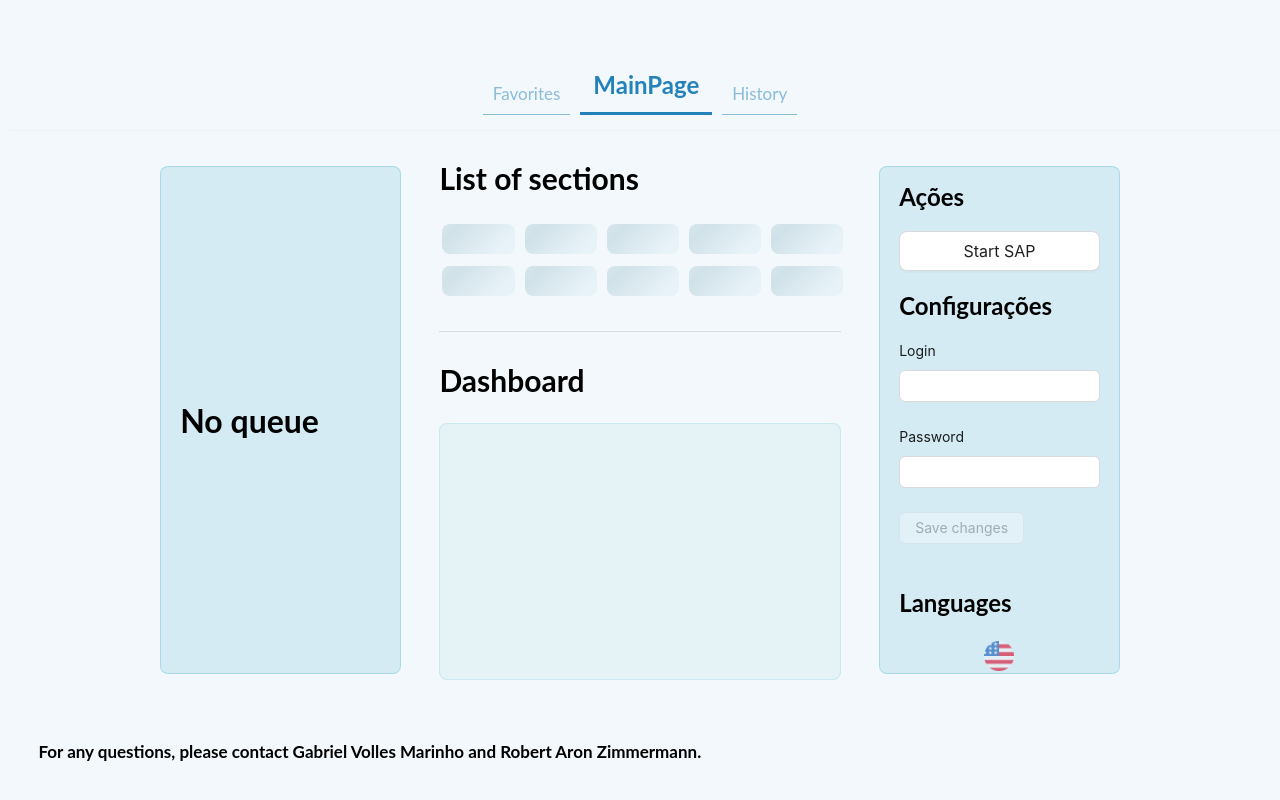
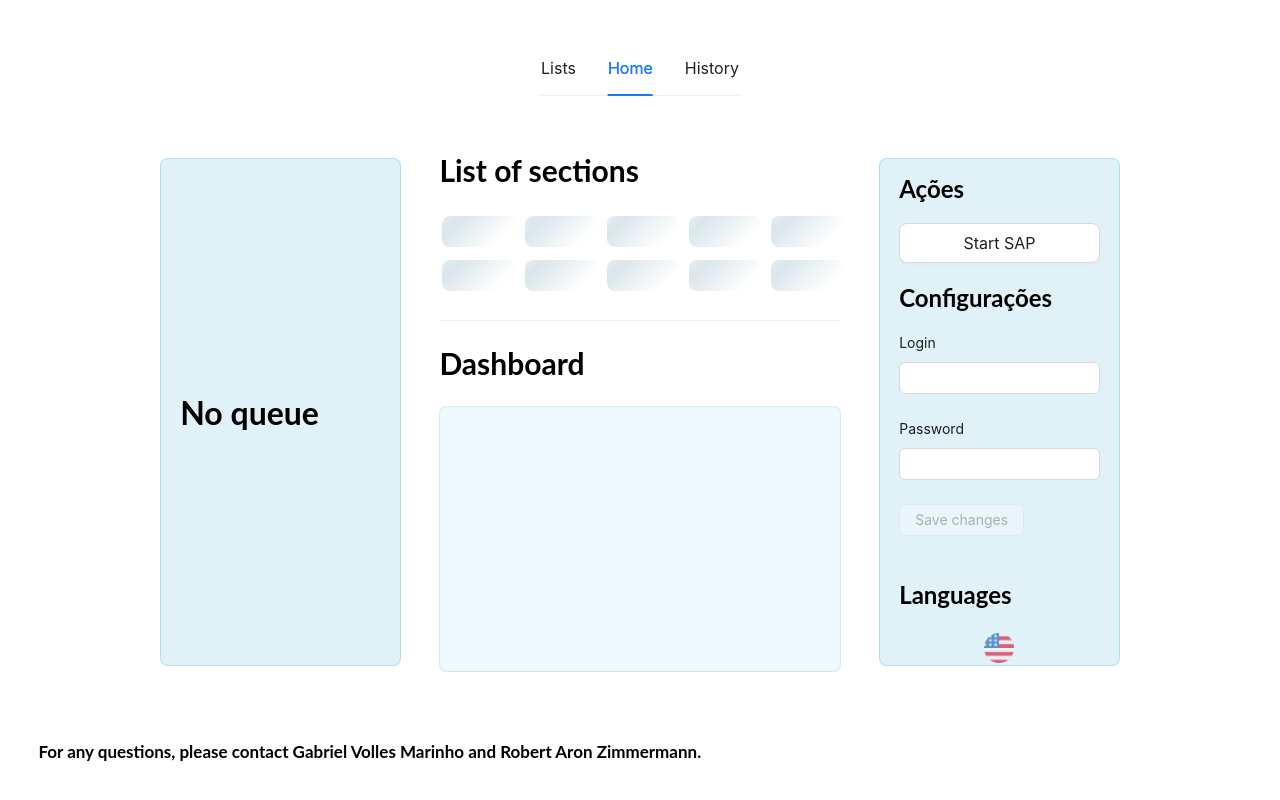
Before and after one commit to GabrielvMarinho/macros-manager, a React (Create React App) app in the folder frontend-2/: page / in a window 1280 px wide. Built offline with nearby package versions, Linux system fonts and the light colour scheme.

Commit message:
database lists logic added and styling

```diff
--- a/frontend-2/src/App.js
+++ b/frontend-2/src/App.js
@@ -1,30 +1,54 @@
-import React, { useState } from 'react';
+import React, { useEffect, useState } from 'react';
 import ReactDOM from 'react-dom/client';
 import AllSections from './endpoints/sections/AllSections';
-import { Route, Routes, HashRouter, Link } from 'react-router-dom';
-import SectionMacros from './endpoints/sections/SectionMacros';
+import { Route, Routes, HashRouter, Link, useLocation, useNavigate } from 'react-router-dom';
+import SectionMacros from './endpoints/sections/SectionMacrosPage';
 import NotFoundPage from './endpoints/other/NotFoundPage';
 import { Toaster, toast } from 'sonner'
 import { JsonProvider, useJson } from './components/getLanguageJson';
 import Credits from './components/Credits';
-import { Button, ConfigProvider, theme } from 'antd';
-import MacrosHistory from './endpoints/history/MacrosHistory';
+import { Button, ConfigProvider, Tabs, theme } from 'antd';
+import MacrosHistoryPage from './endpoints/history/MacrosHistoryPage';
+import fetchWrapper from './utils/fetchWrapper';
+import getApi from './utils/api';
+import ListsPage from './endpoints/other/ListsPage';
 
 export default function(){
-    const [page, setPage] = useState("mainNav");
-    const json = useJson()
+    const {json, language, updateLanguage} = useJson()
+    const [api, setAapi] = useState(null)
+
+    useEffect(() => {
+
+        async function AwaitApi(){
+          setAapi(await getApi())
+        }
+        AwaitApi()
+
+
+      }, [api]);
+
+
+
+    const location = useLocation();
+    const navigate = useNavigate();
+
+    const activeKey = location.pathname.split('/').pop() || '';
+    const items = [
+        { key: 'lists', label: 'Lists'},
+        { key: '', label: 'Home'},
+        { key: 'history', label: 'History'},
+    ];
+
     return(
     <>
-        <HashRouter>
+
             <div className='navBar'>
-                <div className='navBarCollection'>
-                    <Link id = "favoriteNav" onClick={() =>setPage("favoriteNav")} className={`navBarItem ${page=="favoriteNav"?"activatedNavBarItem":""}`} to={"/"}>Favorites</Link>
-
-                    <Link id = "mainNav" onClick={() =>setPage("mainNav")} className={`navBarItem ${page=="mainNav"?"activatedNavBarItem":""}`} to={"/"}>MainPage</Link>
-
-                    <Link id = "historyNav" onClick={() =>setPage("historyNav")} className={`navBarItem ${page=="historyNav"?"activatedNavBarItem":""}`} to={"/history/macros"}>History</Link>
-                </div>
-                <div style={{opacity:"0.2", margin:"10px"}} className='lineBreaker'></div>
+                <Tabs
+                    size='large'
+                    items={items}
+                    activeKey={activeKey}
+                    onChange={(key) => navigate(`/${key}`)}
+                />
             </div>
                     <Toaster richColors/>
                     <ConfigProvider
@@ -33,23 +57,17 @@ export default function(){
                             colorPrimary:"#2382BA",
                             colorError:"#EA5B5B",
                             colorSuccess:"#7AEA5B"
-                            //# 004C97
-                            //# A4D8E3
-                            //# 0090C5
-                            //# 2382BA
-                            //# 96CBE2
                             }
                         }}
                     >
                         <Routes>
-                            <Route path='/' element={<AllSections/>}/>
-                            <Route path='/history/macros' element={<MacrosHistory/>}/>
-
-                            <Route path='/section/:section' element={<SectionMacros/>}/>
+                            <Route path='/' element={<AllSections api={api} json={json}/>}/>
+                            <Route path='/history' element={<MacrosHistoryPage api={api} json={json}/>}/>
+                            <Route path='/lists' element={<ListsPage/>}/>
+                            <Route path='/section/:section' element={<SectionMacros api={api} json={json}/>}/>
                             <Route path='/*' element={<NotFoundPage/>}/>
                         </Routes>
                     </ConfigProvider>
-    </HashRouter>
 
     </>
     )
--- a/frontend-2/src/components/Credits.js
+++ b/frontend-2/src/components/Credits.js
@@ -1,7 +1,6 @@
 import { useJson } from "./getLanguageJson"
 
-export default function (){
-    const {json, language, updateLanguage} = useJson()
+export default function ({json}){
     return(
         <h2 className="disclaimer">{json.credits_disclaimer}</h2>
     )
--- a/frontend-2/src/components/macroBox.js
+++ b/frontend-2/src/components/macroBox.js
@@ -6,7 +6,7 @@ import { toast } from "sonner";
 import { useJson } from "./getLanguageJson";
 import { Form, useResolvedPath } from "react-router-dom";
 import Table_ from "./Table_";
-import { Button } from "antd";
+import { Button, Modal } from "antd";
 import fetchWrapper from "@/utils/fetchWrapper";
 import { getPromise, resolvePromise, setPromise } from "@/utils/toastPromiseManager";
 import cancelMacroAndUpdate from "@/utils/cancelMacroDashboard";
@@ -110,27 +110,29 @@ export function MacroBox({ json, lastMessage, section, queued, executing, setExe
       <Button className={`macroBox ${executing ? "macroAcionada" : ""}`} id={file} >
           <div className="spinner"></div>
       </Button>
-      {modal && (
 
         <>
-        <div className="overlay">
-          </div>
 
-            <div className="modal">
+
+            <Modal
+            title="Execute macro"
+            closable={true}
+            open={modal}
+            onCancel={() =>setModal(false)}
+            onOk={() =>startMacroWithInput()}
+            size="large"
+            width={600}
+            height={400}
+            >
               <div className="containerInputModal">
-                <button className="goBackButton" onClick={() =>setModal(false)}>{json.return}</button>
 
                 <Table_ inputHook={inputForm} columnsObj={columnsObj} setInputesHook={setInputForms}></Table_>
 
-                <form onSubmit={(e) => startMacroWithInput(e)}>
 
 
-                  <button className="buttonMacro" type="submit">{json.execute_macro}</button>
-                </form>
               </div>
-          </div>
+          </Modal>
           </>
-      )}
       </>
 
     )
--- a/frontend-2/src/endpoints/history/MacrosHistory.js
+++ b/frontend-2/src/endpoints/history/MacrosHistoryPage.js
@@ -9,30 +9,23 @@ import fetchWrapper from '@/utils/fetchWrapper';
 import LoadingHistory from '@/components/loading/LoadingHistory';
 import HistoryTable from '@/components/HistoryTable';
 
-export default function(){
-    const json = useJson()
-    const [api, setAapi] = useState(null)
+export default function({api, json}){
+
     const [history, setHistory] = useState()
 
     useEffect(() => {
-
-        async function AwaitApi(){
-        setAapi(await getApi())
-        }
-        AwaitApi()
-
-
         if (api?.get_history) {
         fetchWrapper(api.get_history()).then(data =>{
+            console.log(data)
             setHistory(data.history)
         })
 
         }
-    }, [api]);
+    }, []);
 
 
 
-
+    console.log(history)
     return(
     <div className='mainContainer'>
         <div>
--- /dev/null
+++ b/frontend-2/src/endpoints/other/ListsPage.js
@@ -0,0 +1,24 @@
+import { Button, Divider, Menu } from "antd";
+
+export default function(){
+    const item =[
+        {
+            key: 'grp',
+            label: 'Lists',
+            type: 'group',
+            children: [
+            { key: '13', label: 'Option 13' },
+            { key: '14', label: 'Option 14' },
+            ],
+        }
+    ]
+    return(
+        <div className='mainContainer'>
+            <Button size="large">Create List</Button>
+            <Divider></Divider>
+            <Menu
+                items={item}
+            />
+        </div>
+    )
+}
--- a/frontend-2/src/endpoints/sections/AllSections.js
+++ b/frontend-2/src/endpoints/sections/AllSections.js
@@ -7,7 +7,7 @@ import { useJson } from "@/components/getLanguageJson";
 import Dashboard from "@/components/Dashboard";
 import Credits from "@/components/Credits";
 import SideBar from "@/components/SideBar";
-import { Button } from "antd";
+import { Button, Divider } from "antd";
 import LoadingSections from "@/components/loading/LoadingSections";
 import QueueMacros from "@/components/queue/QueueMacros";
 import { wsManager } from "@/utils/WebSocketManager";
@@ -15,30 +15,27 @@ import onMessageMacro from "@/utils/onMessageMacro";
 import onMessageMacroDashboard from "@/utils/onMessageMacroDashboard";
 import { resolvePromise } from "@/utils/toastPromiseManager";
 
-export default function AllSections() {
-  const [api, setAapi] = useState(null)
+export default function AllSections({api, json}) {
   const [sections, setSections] = useState([])
-  const {json, language, updateLanguage} = useJson()
-
   const navigate = useNavigate();
-
-
   const [queryValue, queryValueAgain] = useState(true)
-
   const [executingMap, setexecutingMap] = useState({})
   const [progressoMap, setProgressoMap] = useState({})
-
   const [queueMacros, setQueuedMacros] = useState({})
-
   const [listProcess, setListProcesses] = useState({})
   const [processesLastMessage, setProcessesLastMessage] = useState({})
 
   useEffect(() =>{
+
       if (
         api?.get_queue &&
         api?.get_list_processes &&
-        api?.get_processes_last_message
+        api?.get_processes_last_message &&
+        api?.get_sections
       ) {
+        fetchWrapper(api.get_folders()).then(data =>{
+            setSections(data.folders)
+        })
         fetchWrapper(api.get_queue()).then((data) => {
 
           setQueuedMacros({})
@@ -52,7 +49,6 @@ export default function AllSections() {
 
 
         });
-
         fetchWrapper(api.get_list_processes()).then((data) =>{
 
           setListProcesses(data)
@@ -86,23 +82,7 @@ export default function AllSections() {
 
 
 
-  useEffect(() => {
 
-    async function AwaitApi(){
-      setAapi(await getApi())
-    }
-    AwaitApi()
-
-
-
-    if (api?.get_sections) {
-        fetchWrapper(api.get_folders()).then(data =>{
-        setSections(data.folders)
-        })
-      }
-
-
-  }, [api]);
 
 
   if(!json){
@@ -111,7 +91,6 @@ export default function AllSections() {
       )
   }
 
-  console.log("parent component", queueMacros)
   return (
 
       <div className='mainContainer'>
@@ -132,14 +111,14 @@ export default function AllSections() {
                 ))}
             </div>
             }
-            <div className="lineBreaker"></div>
+            <Divider/>
 
             <Dashboard queryValueAgain={() =>queryValueAgain(!queryValue)} progressoMap={progressoMap} json={json} api={api} executingMap={executingMap} listProcess={listProcess} processesLastMessage={processesLastMessage}/>
         </div>
 
         <SideBar json={json} api={api}/>
 
-        <Credits/>
+        <Credits json={json}/>
 
       </div>
   );
--- a/frontend-2/src/endpoints/sections/SectionMacros.js
+++ b/frontend-2/src/endpoints/sections/SectionMacrosPage.js
@@ -13,32 +13,27 @@ import Arrow from "@/icons/arrow.png"
 import { wsManager } from '@/utils/WebSocketManager';
 import onMessageMacroDashboard from '@/utils/onMessageMacroDashboard';
 import { resolvePromise } from '@/utils/toastPromiseManager';
-export default function SectionMacros() {
+export default function SectionMacrosPage({api, json}) {
 
   const { section } = useParams();
-
-  const [api, setAapi] = useState(null)
   const [macros, setMacros] = useState()
-  const {json, language, updateLanguage} = useJson()
-
-
   const [queryValue, queryValueAgain] = useState(true)
-
   const [executingMap, setExecutingMap] = useState({})
   const [progressoMap, setProgressoMap] = useState({})
-
   const [queueMacros, setQueuedMacros] = useState({})
-
   const [processesLastMessage, setProcessesLastMessage] = useState({})
 
 
   useEffect(() =>{
-        console.log("queyr")
         if (
           api?.get_queue &&
           api?.get_list_processes &&
-          api?.get_processes_last_message
+          api?.get_processes_last_message &&
+          api?.get_folders
         ) {
+          fetchWrapper(api.get_folders(encodeURIComponent(section))).then(data =>{
+            setMacros(data?.folders)
+          })
           fetchWrapper(api.get_queue()).then((data) => {
             setQueuedMacros({})
             data.queue.forEach((macro) => {
@@ -78,32 +73,6 @@ export default function SectionMacros() {
           fetchWrapper(api.get_processes_last_message()).then(setProcessesLastMessage);
         }
     }, [api, queryValue])
-
-
-
-
-    useEffect(() => {
-      async function AwaitApi(){
-        setAapi(await getApi())
-      }
-      AwaitApi()
-
-      if (api) {
-        fetchWrapper(api.get_folders(encodeURIComponent(section))).then(data =>{
-
-
-          setMacros(data?.folders)
-
-
-        })
-
-
-      }
-    }, [api]);
-
-
-
-
 
 
   if(!json){
--- a/frontend-2/src/index.js
+++ b/frontend-2/src/index.js
@@ -2,12 +2,16 @@ import React from 'react';
 import ReactDOM from 'react-dom/client';
 import App from './App';
 import { JsonProvider } from './components/getLanguageJson';
+import { HashRouter } from 'react-router-dom';
 
 const root = ReactDOM.createRoot(document.getElementById('root'));
 root.render(
   <JsonProvider>
+    <HashRouter>
 
     <App/>
+    </HashRouter>
+
   </JsonProvider>
 
 
--- a/frontend-2/src/style.css
+++ b/frontend-2/src/style.css
@@ -17,7 +17,7 @@
     --tertiary-color-border: 1px #0091c536 solid;
     --border-radius: 8px;
 
-    --body-color:#96cbe21e;
+    --body-color:#ffffff1e;
     --line-breaker:#cececeb0;
     --button-sucess-border: 1px hsl(145, 92%, 87%) solid;
     --button-sucess-background-color:  hsl(143, 85%, 96%);
@@ -105,44 +105,20 @@ body{
     border-radius: var(--border-radius);
     background-color: var(--secondary-color);
 }
-.navBarItem{
-    transition: 0.5s;
-    text-decoration: none;
-    color: var(--color-primary);
-    opacity: 0.5;
-    padding: 10px;
-    margin: 5px;
-    border-bottom: 1px var(--color-primary) solid;
-    font-size: 17px;
-    font-weight: 400;
-}
-.activatedNavBarItem{
-    transition: 0.5s;
-    margin: 5px;
-    opacity: 1;
-    text-decoration: none;
-    color: var(--color-primary);
-    padding: 13px;
-    border-bottom: 3px var(--color-primary) solid;
-    font-size: 24px;
-    font-weight: 700;
-}
 
-.navBar{
-    height: 20vh;
-}
-.navBarCollection{
-    height: 15vh;
-    display: flex;
-    justify-content: center;
-    align-items: end;
-}
 .containerMainPage{
     display: flex;
     flex-direction: column;
     width: 50%;
     height: 100%;
 
+}
+.navBar{
+    display: flex;
+    width: 100vw;
+    justify-content: center;
+    margin-top: 5vh;
+    margin-bottom: 5vh;
 }
 .dashboardMacroContainer{
     border: var(--secondary-color-border);
@@ -565,16 +541,3 @@ td{
     bottom: 3%;
     left: 3%;
 }
-.lineBreaker{
-    height: 1px;
-    width: 100%;
-    background-color: var(--line-breaker);
-    margin-block: 30px;
-
-}
-.lineBreakerSettings{
-    height: 1px;
-    width: 100%;
-    background-color: var(--line-breaker);
-    margin-block: 10px;
-}
--- a/frontend-2/src/utils/fetchWrapper.js
+++ b/frontend-2/src/utils/fetchWrapper.js
@@ -1,7 +1,9 @@
 export default async function fetchWrapper(promise, fallback = null){
     try {
+        console.log(promise)
+
         const res = await promise;
-
+        console.log(res)
         if (res.error) {
             console.error("Erro: ", res.error);
             return fallback;
```
Also changed, not shown: frontend-2/src/components/HistoryTable.js (indentation only), 2 other files (tests, documents, lock files or other folders).
